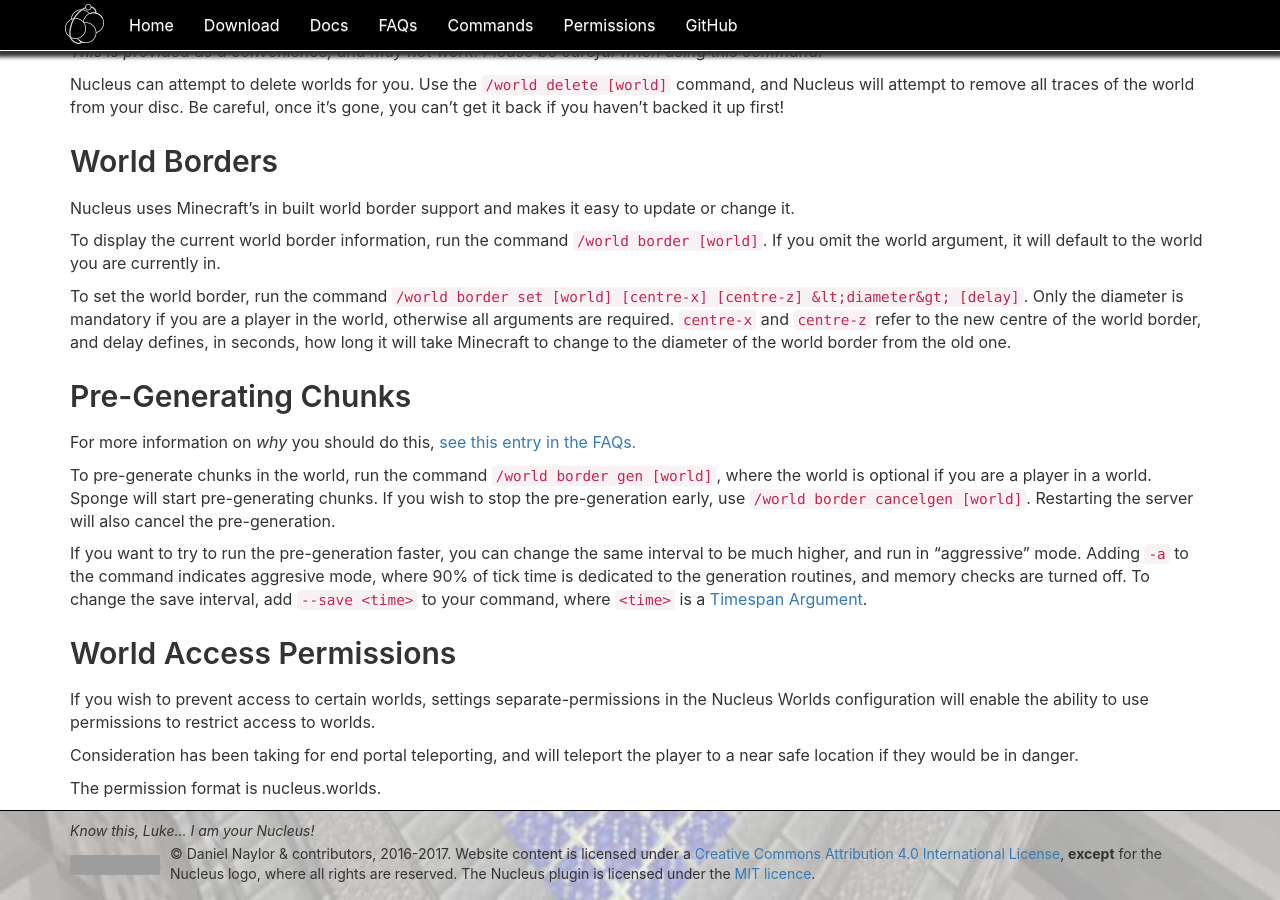
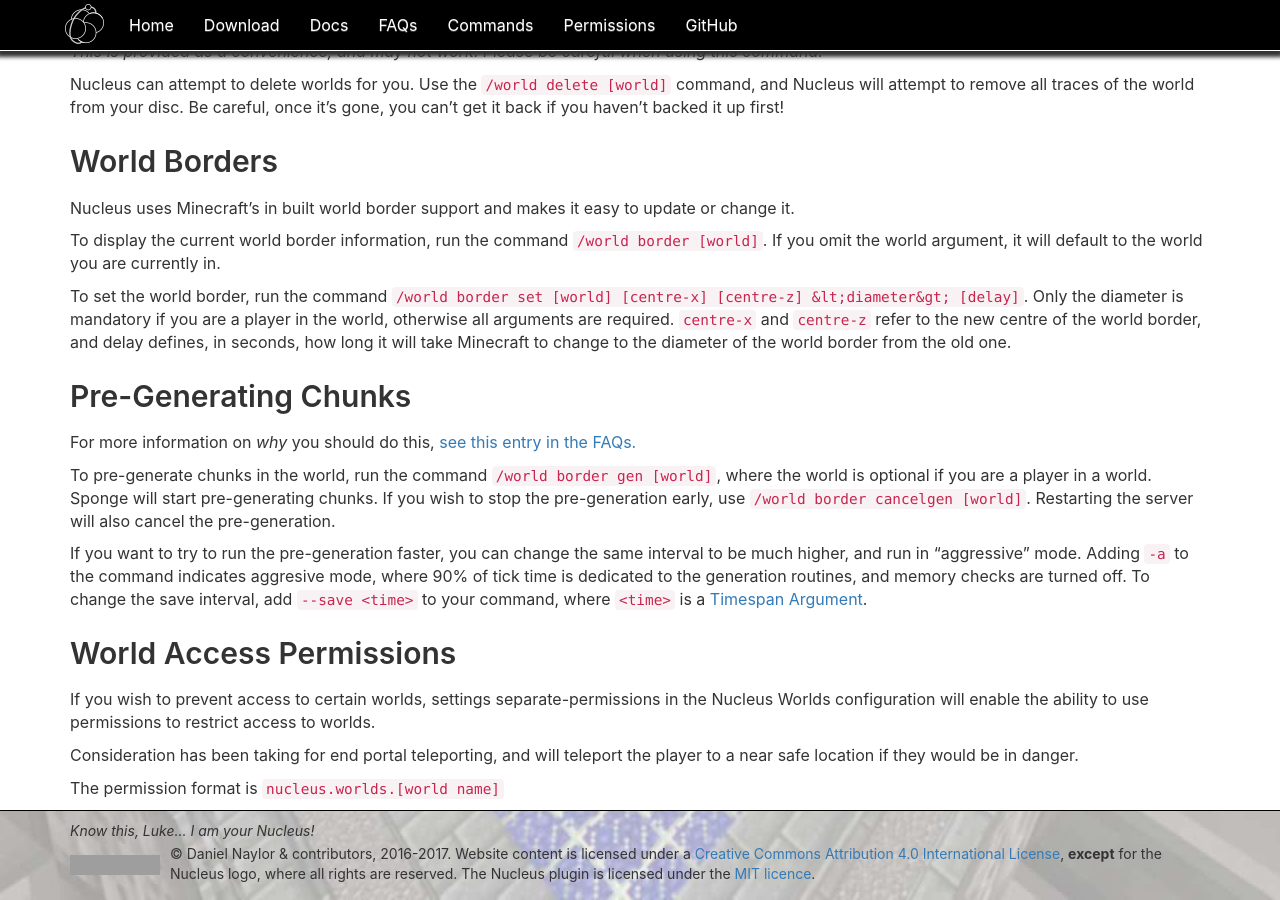
Before and after one commit to NucleusPowered/site-v1, a Jekyll site: the page built from docs/modules/world.md, in a window 1280 px wide and 900 px high, scrolled down 1210 px. Built offline with Jekyll 4.4.1, drawn with Linux system fonts in a browser that asks for light colours; comment, search, counter and statistics services are not loaded; grey boxes are pictures that could not be loaded.

Commit message:
Update world.md

```diff
--- a/docs/modules/world.md
+++ b/docs/modules/world.md
@@ -86,4 +86,4 @@
 
 Consideration has been taking for end portal teleporting, and will teleport the player to a near safe location if they would be in danger.
 
-The permission format is nucleus.worlds.<worldname>
+The permission format is `nucleus.worlds.[world name]`
```
